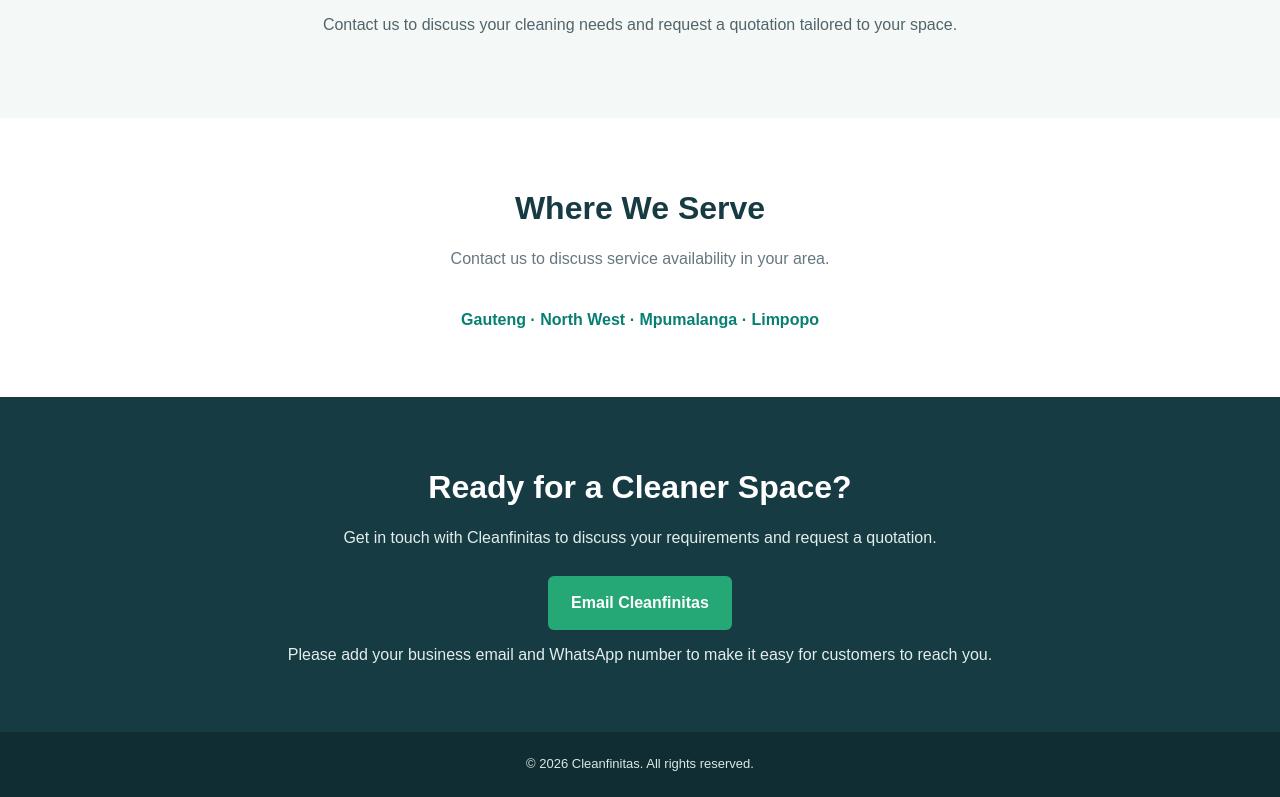
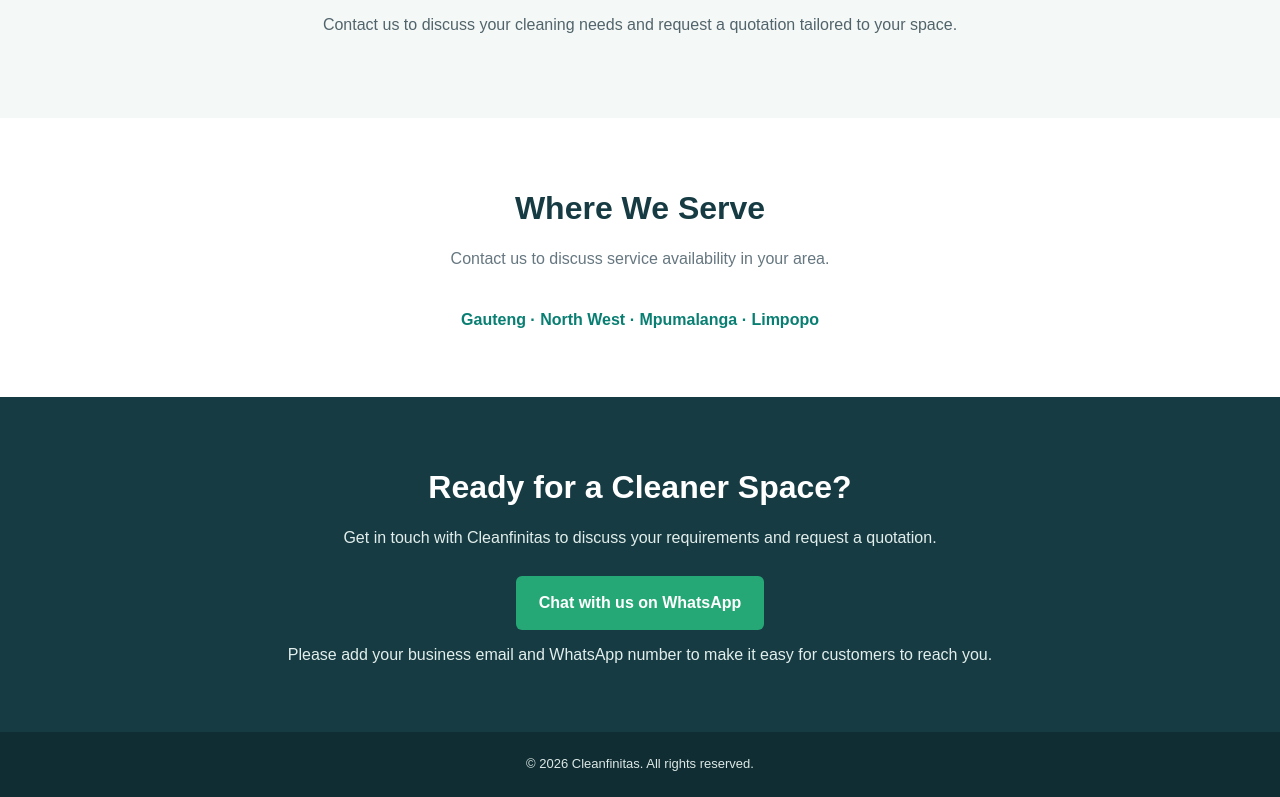
Before and after one commit to Cleanfinitas/Cleanfinitas-website, a plain HTML site: page index.html in a window 1280 px wide. Shown: the part 1615-2412 px from the top of the page. Drawn offline with Linux system fonts and the light colour scheme.

Commit message:
Update contact section with WhatsApp link
Replaced email link with WhatsApp link for contact.

```diff
--- a/index.html
+++ b/index.html
@@ -187,7 +187,14 @@
     <section class="contact" id="contact">
       <h2>Ready for a Cleaner Space?</h2>
       <p>Get in touch with Cleanfinitas to discuss your requirements and request a quotation.</p>
-      <a class="button" href="mailto:">Email Cleanfinitas</a>
+
+<a class="button"
+   href="https://wa.me/27711945855?text=Hello%20Cleanfinitas%2C%20I%20would%20like%20to%20request%20a%20cleaning%20quotation."
+   target="_blank"
+   rel="noopener noreferrer">
+  Chat with us on WhatsApp
+</a>
+
       <p>Please add your business email and WhatsApp number to make it easy for customers to reach you.</p>
     </section>
   </main>
```
